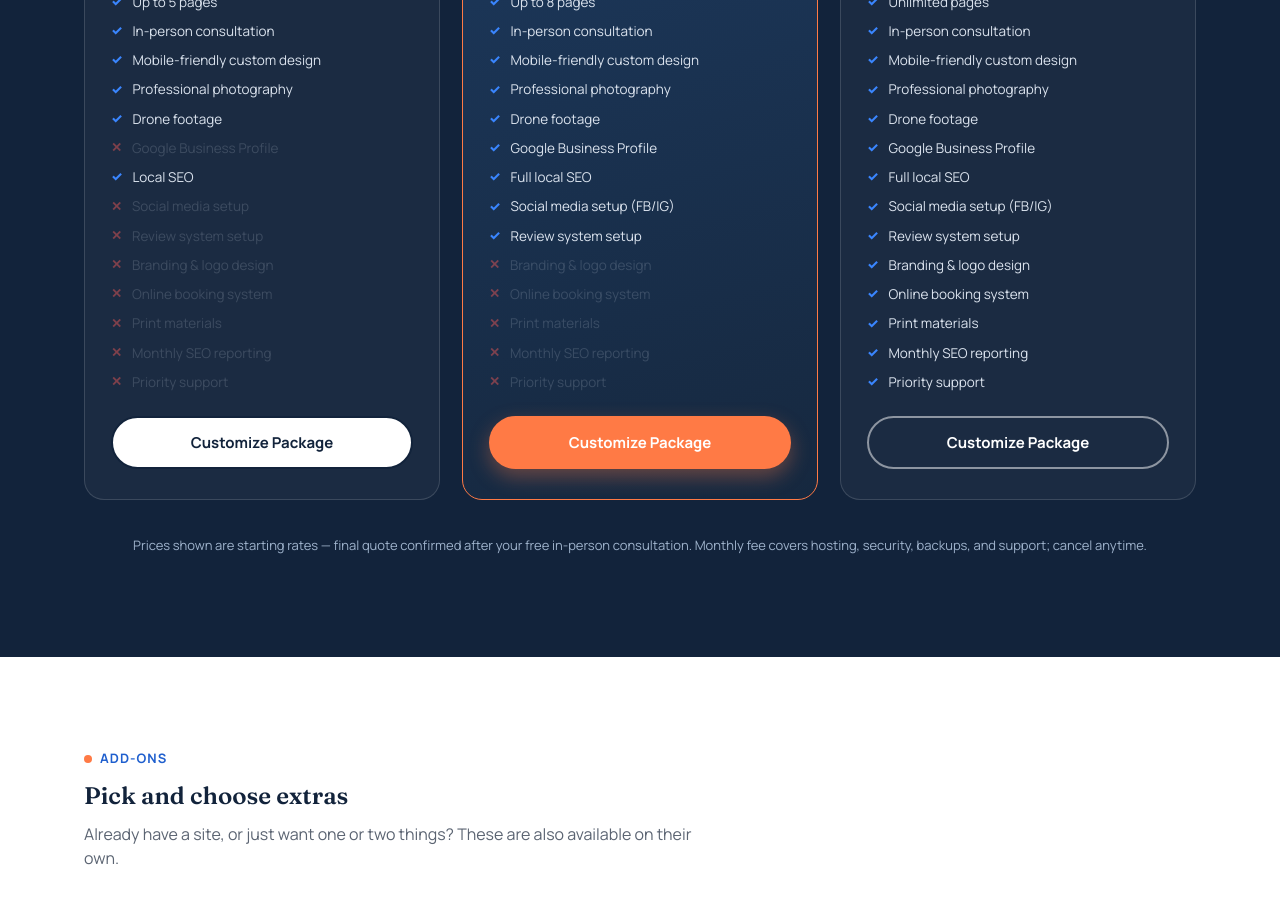
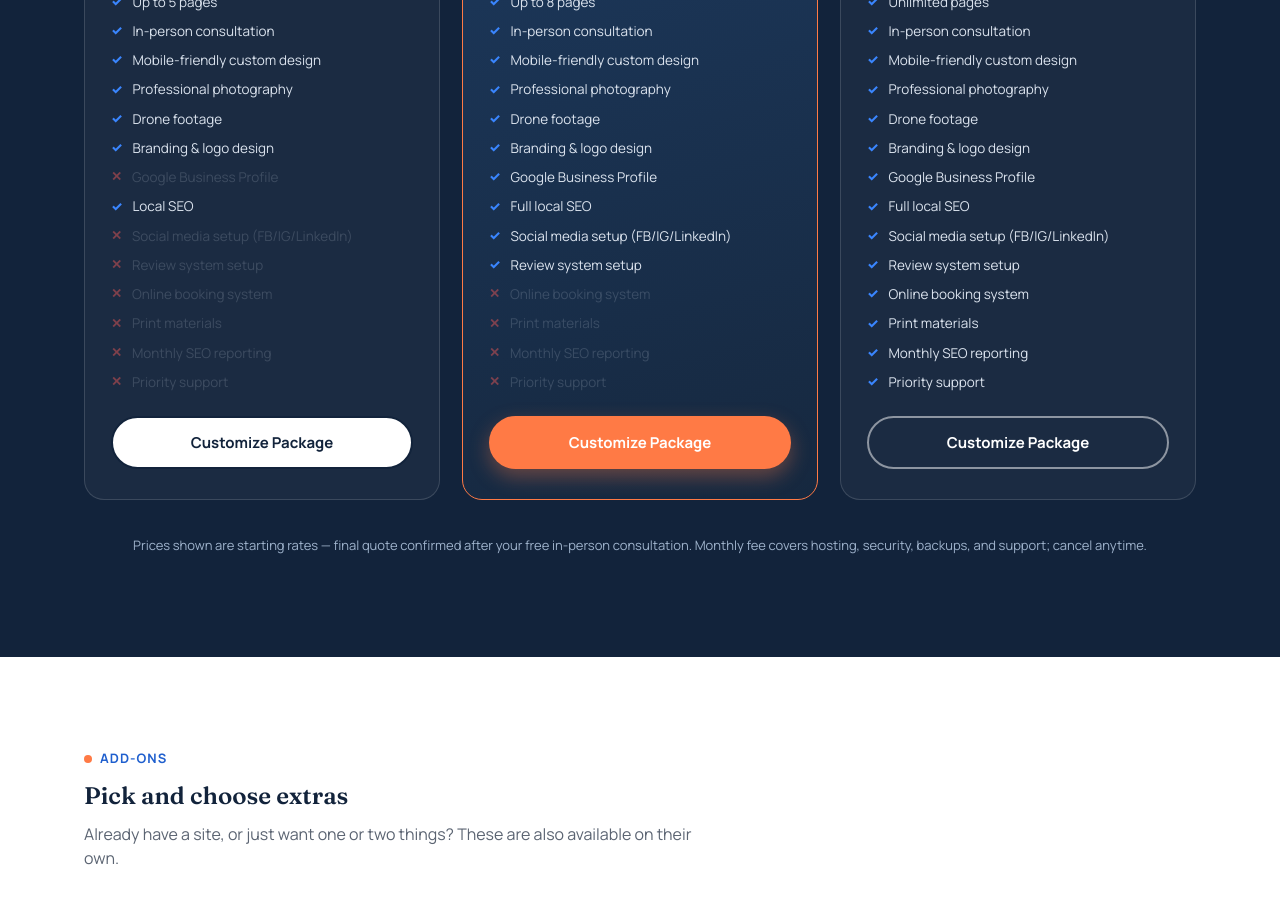
Before and after one commit to Simeon2509/denverwebcrew1, a Next.js app: page / in a window 1280 px wide. Shown: the part 5280-6198 px from the top of the page. Built offline with nearby package versions, Linux system fonts and the light colour scheme.

Commit message:
Update services: FB/IG/LinkedIn only, branding included in all, print from $200, reviews $150

```diff
--- a/app/PackageBuilder.tsx
+++ b/app/PackageBuilder.tsx
@@ -7,6 +7,7 @@ type AddOn = {
   desc: string
   oneTime: number
   monthly: number
+  priceLabel?: string
 }
 
 type Feature = { label: string; yes: boolean }
@@ -31,20 +32,20 @@ const PACKAGES: Package[] = [
     basePrice: 600,
     baseMonthly: 45,
     features: [
-      { label: 'Up to 5 pages',                  yes: true  },
-      { label: 'In-person consultation',          yes: true  },
-      { label: 'Mobile-friendly custom design',   yes: true  },
-      { label: 'Professional photography',        yes: true  },
-      { label: 'Drone footage',                   yes: true  },
-      { label: 'Google Business Profile',         yes: false },
-      { label: 'Local SEO',                       yes: true  },
-      { label: 'Social media setup',              yes: false },
-      { label: 'Review system setup',             yes: false },
-      { label: 'Branding & logo design',          yes: false },
-      { label: 'Online booking system',           yes: false },
-      { label: 'Print materials',                 yes: false },
-      { label: 'Monthly SEO reporting',           yes: false },
-      { label: 'Priority support',                yes: false },
+      { label: 'Up to 5 pages',                    yes: true  },
+      { label: 'In-person consultation',            yes: true  },
+      { label: 'Mobile-friendly custom design',     yes: true  },
+      { label: 'Professional photography',          yes: true  },
+      { label: 'Drone footage',                     yes: true  },
+      { label: 'Branding & logo design',            yes: true  },
+      { label: 'Google Business Profile',           yes: false },
+      { label: 'Local SEO',                         yes: true  },
+      { label: 'Social media setup (FB/IG/LinkedIn)', yes: false },
+      { label: 'Review system setup',               yes: false },
+      { label: 'Online booking system',             yes: false },
+      { label: 'Print materials',                   yes: false },
+      { label: 'Monthly SEO reporting',             yes: false },
+      { label: 'Priority support',                  yes: false },
     ],
     included: [
       'Up to 5 pages',
@@ -52,17 +53,16 @@ const PACKAGES: Package[] = [
       'Mobile-friendly custom design',
       'Professional photography shoot',
       'Drone footage of your location',
+      'Logo & branding kit',
       'Basic local SEO',
     ],
     addons: [
-      { id: 'gmb',      label: 'Google Business Profile',    desc: 'We claim, set up, and optimize your Google listing so customers can find you on Maps.', oneTime: 150, monthly: 0 },
-      { id: 'social',   label: 'Social Media Setup (FB/IG)', desc: 'Profiles created and optimized with initial content.',           oneTime: 200, monthly: 0 },
-      { id: 'tiktok',   label: 'TikTok Setup',             desc: 'Business profile with initial short-form video content.',          oneTime: 100, monthly: 0 },
-      { id: 'branding', label: 'Logo & Branding Kit',      desc: 'Logo, color palette, and fonts as ready-to-use files.',           oneTime: 175, monthly: 0 },
-      { id: 'booking',  label: 'Online Booking System',    desc: 'Customers can schedule appointments directly on your site.',       oneTime: 125, monthly: 0 },
-      { id: 'print',    label: 'Print Materials',          desc: 'Business cards, flyers, or menu design.',                          oneTime: 75,  monthly: 0 },
-      { id: 'reviews',  label: 'Review System Setup',      desc: 'QR codes and a system to collect Google reviews.',                oneTime: 100, monthly: 0 },
-      { id: 'seo',      label: 'Monthly SEO Reporting',    desc: 'Plain-English report on traffic and rankings every month.',        oneTime: 0,   monthly: 28 },
+      { id: 'gmb',     label: 'Google Business Profile',          desc: 'We claim, set up, and optimize your Google listing so customers can find you on Maps.', oneTime: 150, monthly: 0 },
+      { id: 'social',  label: 'Social Media Setup (FB/IG/LinkedIn)', desc: 'Profiles created and optimized with initial branded content.',                      oneTime: 200, monthly: 0 },
+      { id: 'booking', label: 'Online Booking System',            desc: 'Customers can schedule appointments directly on your site.',                            oneTime: 125, monthly: 0 },
+      { id: 'print',   label: 'Print Materials',                  desc: 'Business cards, flyers, menus, or brochures — price depends on volume and type.',       oneTime: 200, monthly: 0, priceLabel: 'from $200' },
+      { id: 'reviews', label: 'Review System Setup',              desc: 'QR codes and a system to collect and manage Google reviews.',                           oneTime: 150, monthly: 0 },
+      { id: 'seo',     label: 'Monthly SEO Reporting',            desc: 'Plain-English report on traffic and rankings every month.',                             oneTime: 0,   monthly: 28 },
     ],
   },
   {
@@ -73,39 +73,37 @@ const PACKAGES: Package[] = [
     basePrice: 1200,
     baseMonthly: 88,
     features: [
-      { label: 'Up to 8 pages',                  yes: true  },
-      { label: 'In-person consultation',          yes: true  },
-      { label: 'Mobile-friendly custom design',   yes: true  },
-      { label: 'Professional photography',        yes: true  },
-      { label: 'Drone footage',                   yes: true  },
-      { label: 'Google Business Profile',         yes: true  },
-      { label: 'Full local SEO',                  yes: true  },
-      { label: 'Social media setup (FB/IG)',      yes: true  },
-      { label: 'Review system setup',             yes: true  },
-      { label: 'Branding & logo design',          yes: false },
-      { label: 'Online booking system',           yes: false },
-      { label: 'Print materials',                 yes: false },
-      { label: 'Monthly SEO reporting',           yes: false },
-      { label: 'Priority support',                yes: false },
+      { label: 'Up to 8 pages',                    yes: true  },
+      { label: 'In-person consultation',            yes: true  },
+      { label: 'Mobile-friendly custom design',     yes: true  },
+      { label: 'Professional photography',          yes: true  },
+      { label: 'Drone footage',                     yes: true  },
+      { label: 'Branding & logo design',            yes: true  },
+      { label: 'Google Business Profile',           yes: true  },
+      { label: 'Full local SEO',                    yes: true  },
+      { label: 'Social media setup (FB/IG/LinkedIn)', yes: true  },
+      { label: 'Review system setup',               yes: true  },
+      { label: 'Online booking system',             yes: false },
+      { label: 'Print materials',                   yes: false },
+      { label: 'Monthly SEO reporting',             yes: false },
+      { label: 'Priority support',                  yes: false },
     ],
     included: [
       'Up to 8 pages',
       'In-person consultation & shoot day',
       'Professional photography shoot',
       'Drone footage of your location',
+      'Logo & branding kit',
       'Google Business Profile & Maps',
       'Full local SEO',
-      'Social media setup (FB/IG)',
+      'Social media setup (FB/IG/LinkedIn)',
       'Review system setup',
     ],
     addons: [
-      { id: 'tiktok',   label: 'TikTok Setup',               desc: 'Business profile with initial short-form video content.', oneTime: 100, monthly: 0 },
-      { id: 'linkedin', label: 'LinkedIn Setup',             desc: 'Professional LinkedIn business page with initial content.', oneTime: 100, monthly: 0 },
-      { id: 'branding', label: 'Logo & Branding Kit',        desc: 'Logo, color palette, and fonts as ready-to-use files.',   oneTime: 175, monthly: 0 },
-      { id: 'booking',  label: 'Online Booking System',      desc: 'Customers can schedule appointments directly on your site.', oneTime: 125, monthly: 0 },
-      { id: 'print',    label: 'Print Materials',            desc: 'Business cards, flyers, or menu design.',                  oneTime: 75,  monthly: 0 },
-      { id: 'ecom',     label: 'E-commerce / Online Orders', desc: 'Sell products or take orders directly from your site.',    oneTime: 300, monthly: 0 },
-      { id: 'seo',      label: 'Monthly SEO Reporting',      desc: 'Plain-English report on traffic and rankings every month.', oneTime: 0,  monthly: 28 },
+      { id: 'booking', label: 'Online Booking System',      desc: 'Customers can schedule appointments directly on your site.',                      oneTime: 125, monthly: 0 },
+      { id: 'print',   label: 'Print Materials',            desc: 'Business cards, flyers, menus, or brochures — price depends on volume and type.', oneTime: 200, monthly: 0, priceLabel: 'from $200' },
+      { id: 'ecom',    label: 'E-commerce / Online Orders', desc: 'Sell products or take orders directly from your site.',                          oneTime: 300, monthly: 0 },
+      { id: 'seo',     label: 'Monthly SEO Reporting',      desc: 'Plain-English report on traffic and rankings every month.',                       oneTime: 0,   monthly: 28 },
     ],
   },
   {
@@ -115,38 +113,36 @@ const PACKAGES: Package[] = [
     basePrice: 1900,
     baseMonthly: 139,
     features: [
-      { label: 'Unlimited pages',                yes: true },
-      { label: 'In-person consultation',         yes: true },
-      { label: 'Mobile-friendly custom design',  yes: true },
-      { label: 'Professional photography',       yes: true },
-      { label: 'Drone footage',                  yes: true },
-      { label: 'Google Business Profile',        yes: true },
-      { label: 'Full local SEO',                 yes: true },
-      { label: 'Social media setup (FB/IG)',     yes: true },
-      { label: 'Review system setup',            yes: true },
-      { label: 'Branding & logo design',         yes: true },
-      { label: 'Online booking system',          yes: true },
-      { label: 'Print materials',                yes: true },
-      { label: 'Monthly SEO reporting',          yes: true },
-      { label: 'Priority support',               yes: true },
+      { label: 'Unlimited pages',                  yes: true },
+      { label: 'In-person consultation',            yes: true },
+      { label: 'Mobile-friendly custom design',     yes: true },
+      { label: 'Professional photography',          yes: true },
+      { label: 'Drone footage',                     yes: true },
+      { label: 'Branding & logo design',            yes: true },
+      { label: 'Google Business Profile',           yes: true },
+      { label: 'Full local SEO',                    yes: true },
+      { label: 'Social media setup (FB/IG/LinkedIn)', yes: true },
+      { label: 'Review system setup',               yes: true },
+      { label: 'Online booking system',             yes: true },
+      { label: 'Print materials',                   yes: true },
+      { label: 'Monthly SEO reporting',             yes: true },
+      { label: 'Priority support',                  yes: true },
     ],
     included: [
       'Unlimited pages',
       'Everything in Growth',
-      'Professional photography shoot',
-      'Drone footage of your location',
-      'Full branding & logo design',
+      'Logo & branding kit',
       'Online booking & scheduling setup',
       'Print & promotional materials',
       'Monthly SEO & reputation reporting',
       'Priority support & quarterly refresh',
     ],
     addons: [
-      { id: 'drone2',   label: 'Extra Drone Shoot',          desc: 'Additional aerial shoot for a new season or location.',      oneTime: 125, monthly: 0 },
-      { id: 'ecom',     label: 'E-commerce / Online Orders', desc: 'Sell products or take orders directly from your site.',      oneTime: 300, monthly: 0 },
-      { id: 'content',  label: 'Social Content Pack (10 posts)', desc: '10 professionally designed posts ready to publish.',     oneTime: 150, monthly: 0 },
-      { id: 'rush',     label: 'Rush Build (2 weeks)',        desc: 'Move your project to the front of the queue.',              oneTime: 150, monthly: 0 },
-      { id: 'extra_loc',label: 'Additional Location Setup',  desc: 'Google Profile, Maps, and SEO setup for a second location.', oneTime: 200, monthly: 0 },
+      { id: 'drone2',    label: 'Extra Drone Shoot',          desc: 'Additional aerial shoot for a new season or second location.',  oneTime: 125, monthly: 0 },
+      { id: 'ecom',      label: 'E-commerce / Online Orders', desc: 'Sell products or take orders directly from your site.',         oneTime: 300, monthly: 0 },
+      { id: 'content',   label: 'Social Content Pack (10 posts)', desc: '10 professionally designed posts ready to publish.',        oneTime: 150, monthly: 0 },
+      { id: 'rush',      label: 'Rush Build (2 weeks)',        desc: 'Move your project to the front of the queue.',                 oneTime: 150, monthly: 0 },
+      { id: 'extra_loc', label: 'Additional Location Setup',  desc: 'Google Profile, Maps, and SEO setup for a second location.',   oneTime: 200, monthly: 0 },
     ],
   },
 ]
@@ -240,7 +236,7 @@ function Modal({ pkg, onClose }: { pkg: Package; onClose: () => void }) {
                     <div style={{ display: 'flex', justifyContent: 'space-between', alignItems: 'center', gap: '8px', marginBottom: '3px' }}>
                       <span style={{ fontWeight: 700, fontSize: '14px', color: 'var(--navy)' }}>{addon.label}</span>
                       <span style={{ fontWeight: 800, fontSize: '13px', color: 'var(--sky-deep)', whiteSpace: 'nowrap' }}>
-                        {addon.oneTime > 0 ? `+${fmt(addon.oneTime)}` : ''}{addon.monthly > 0 ? `+${fmt(addon.monthly)}/mo` : ''}
+                        {addon.priceLabel ? `+${addon.priceLabel}` : addon.oneTime > 0 ? `+${fmt(addon.oneTime)}` : ''}{!addon.priceLabel && addon.monthly > 0 ? `+${fmt(addon.monthly)}/mo` : ''}
                       </span>
                     </div>
                     <p style={{ fontSize: '13px', color: 'var(--ink-soft)', margin: 0 }}>{addon.desc}</p>
```
